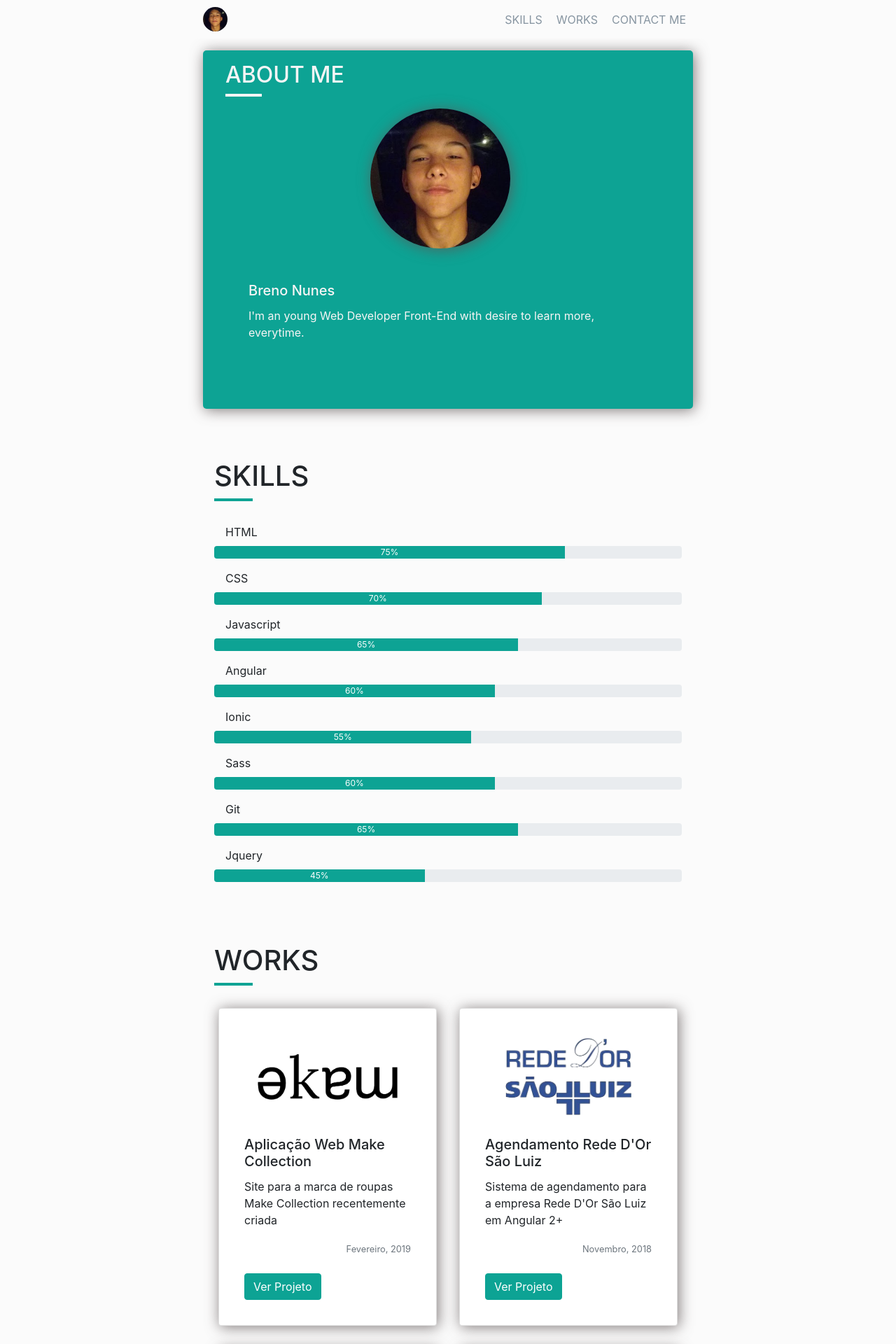
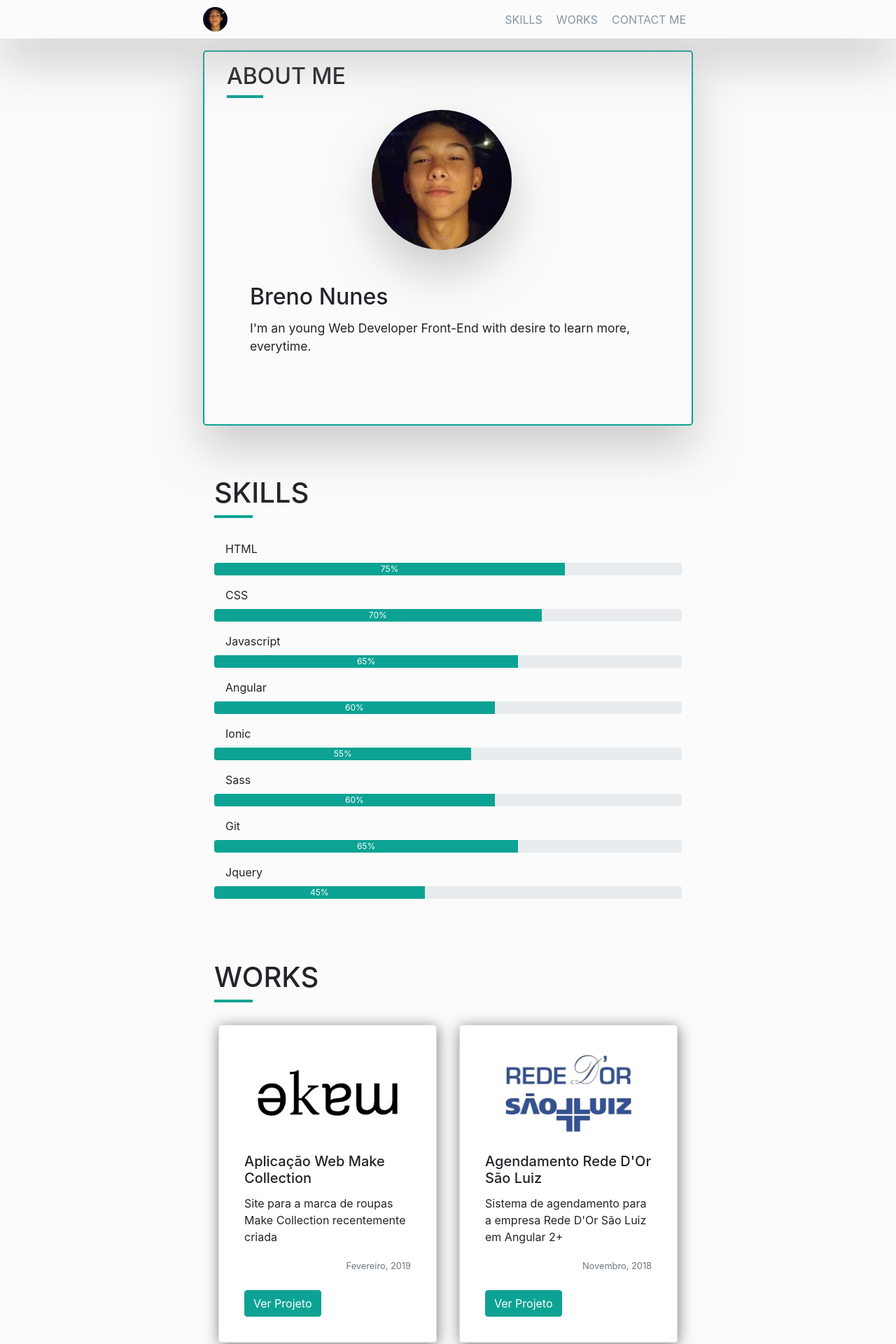
Before and after one commit to Brenont/brenont.github.io, an Angular app in the folder brenont/: page / in a window 1280 px wide. Shown: the top 1920 px of the page at 70% size. Built offline with nearby package versions, Linux system fonts and the light colour scheme.

Commit message:
shadow classes

```diff
--- a/brenont/src/app/components/me/me.component.html
+++ b/brenont/src/app/components/me/me.component.html
@@ -1,12 +1,12 @@
 <section class="container pt-4 pb-5" id="about-me">
-<section class="content-child shadow-bx" on-mouseover="cardHover=true" (mouseleave)="cardHover=false" [ngClass]="{'container-hover': cardHover}">
+<section class="content-child shadow-bx-lt" on-mouseover="cardHover=true" (mouseleave)="cardHover=false" [ngClass]="{'container-hover': cardHover}">
   <div class="title-area pl-3">
     <h2 class="title">{{date.title}}</h2>
     <div class="title-border"></div>
   </div>
   <!-- <h1>Breno Nunes</h1> -->
   <div class="card pt-3">
-    <img src="../../../assets/img/me.jpg" class="card-img-top shadow-bx" alt="Breno Nunes">
+    <img src="../../../assets/img/me.jpg" class="card-img-top shadow-bx-lt" alt="Breno Nunes">
     <div class="card-body p-0 pb-3 pt-5">
       <h5 class="card-title">{{date.myName}}</h5>
       <p class="card-text" *ngFor="let intro of date.intros">{{intro}}</p>
--- a/brenont/src/app/components/me/me.component.scss
+++ b/brenont/src/app/components/me/me.component.scss
@@ -5,18 +5,17 @@
 
   .content-child{
     flex-direction: column;
-    background-color: $primary-color;
-    color: $light-color;
+    background-color: $bg-light;
+    // background-color: $primary-color;
+    // color: $light-color;
     border-radius: 5px;
     transition: $transition-time;
     padding: 1rem;
+    border: 2.5px solid $primary-color;
 
     .title-area {
       width: 100%;
 
-      .title-border {
-      background-color: $light-color;
-    }
   }
 
   .card {
@@ -34,6 +33,15 @@
     }
 
     .card-body{
+
+      .card-title{
+        font-size: 2rem;
+      }
+
+      .card-text{
+        font-size: 1.1rem;
+      }
+
       .read-btt{
         color: $dark-color;
         font-size: 19px;
--- a/brenont/src/app/components/works/works.component.html
+++ b/brenont/src/app/components/works/works.component.html
@@ -5,7 +5,7 @@
     <div class="title-border"></div>
   </div>
   <div class="card-deck">
-      <div class="card shadow-bx p-3 m-3" *ngFor="let work of date.works">
+      <div class="card shadow-bx-bd p-3 m-3" *ngFor="let work of date.works">
         <div class="card-img-container mt-3">
           <img src="{{work.img}}" class="card-img-top" alt="...">
         </div>
--- a/brenont/src/styles.scss
+++ b/brenont/src/styles.scss
@@ -46,8 +46,12 @@ body{
 
 }
 
-.shadow-bx{
-  box-shadow: #5f5656c7 2px 2px 20px;
+.shadow-bx-lt{
+  box-shadow: 0 32px 64px hsla(0, 0%, 62%, 0.5);
+}
+
+.shadow-bx-bd{
+  box-shadow: #5f5656c7 1px 3px 20px;
 }
 
 @media(min-width: 768px) {
```
